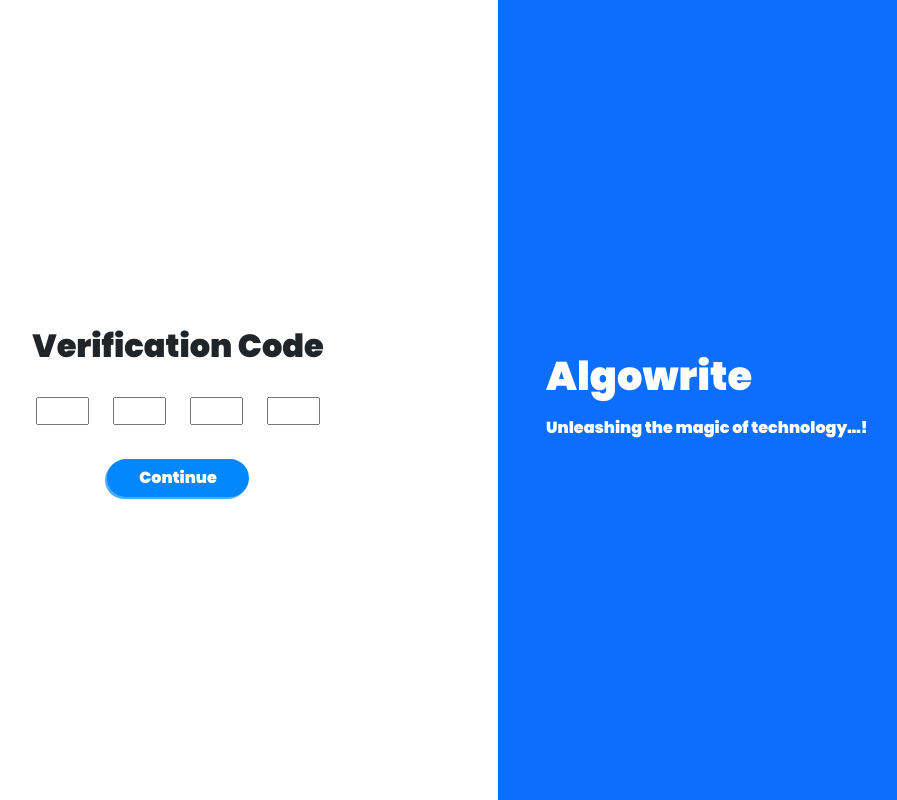
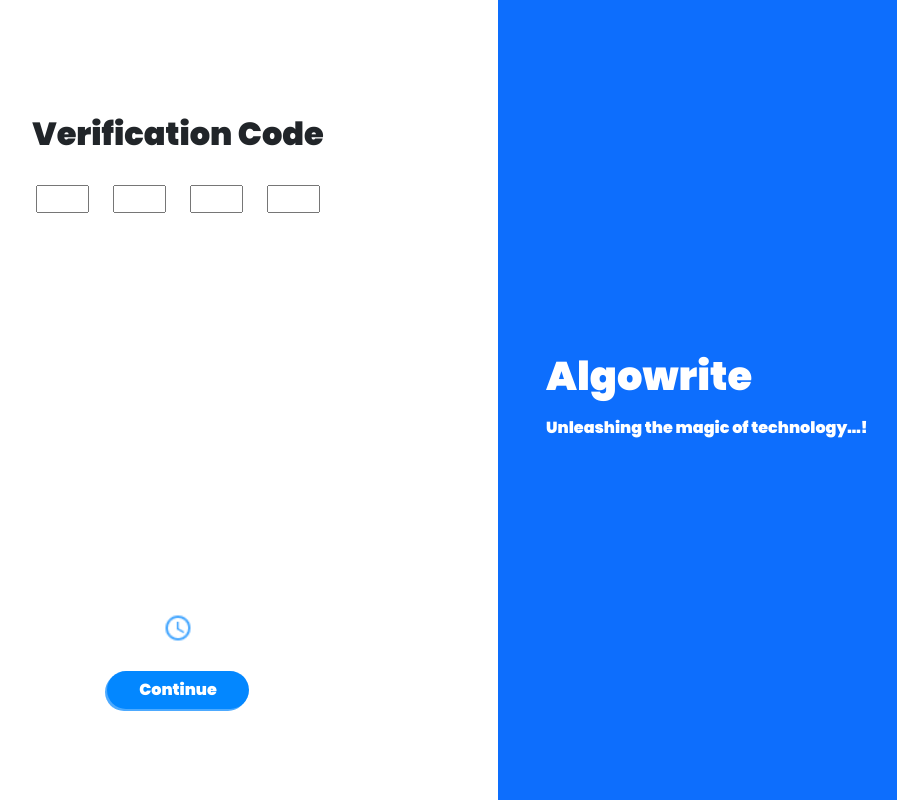
Before and after one commit to Algowrite-software-solution/ALG011-Viper-Training, a PHP site: template public/view/interface/verificationpage.php in a window 1280 px wide. Shown: the whole page, without its empty margins (142-1039 px from the left). Run offline with PHP 8.4, Linux system fonts and the light colour scheme; the template is opened without the code that fills it, so the values that code supplies are empty; some libraries are stand-ins or nearby versions.

Commit message:
ALG011-FED-T003.2

```diff
--- a/public/view/interface/verificationpage.php
+++ b/public/view/interface/verificationpage.php
@@ -12,7 +12,11 @@
                                    <input type="text" class="vp-input" maxLength="1" size="1" min="0" max="9" pattern="[0-9]{1}" />
                                    <input type="text" class="vp-input" maxLength="1" size="1" min="0" max="9" pattern="[0-9]{1}" />
                             </div>
-                            <button type="submit" onclick="verificationcode()"  class="alg-btn vp-input-width">Continue</button>
+                            <div class="h-50"></div>
+                            <div class="d-flex flex-row justify-content-center ms-0">
+                                   <img src="../../resources/images/verificationpage/timer.png" alt="timer" width="30" height="30"><div id="countdown" class="alg-text-primary fw-bold fs-5"></div>
+                            </div>
+                            <button type="submit" onclick="verificationcode()"  class="mt-1 alg-btn vp-input-width">Continue</button>
                      </div>
                      <div class="vp-right-panel col-12 col-md-6 bg-primary d-flex flex-column justify-content-center p-5 alg-text-light gap-2 order-md-2 order-1">
                             <div class="vp-dot"></div>
```
Also changed, not shown: public/css/verificationpage.css (+6 -1 lines), public/js/verificationpage.js (+21 -0 lines), public/resources/images/verificationpage/signinimage.png (added), public/resources/images/verificationpage/timer.png (added).
